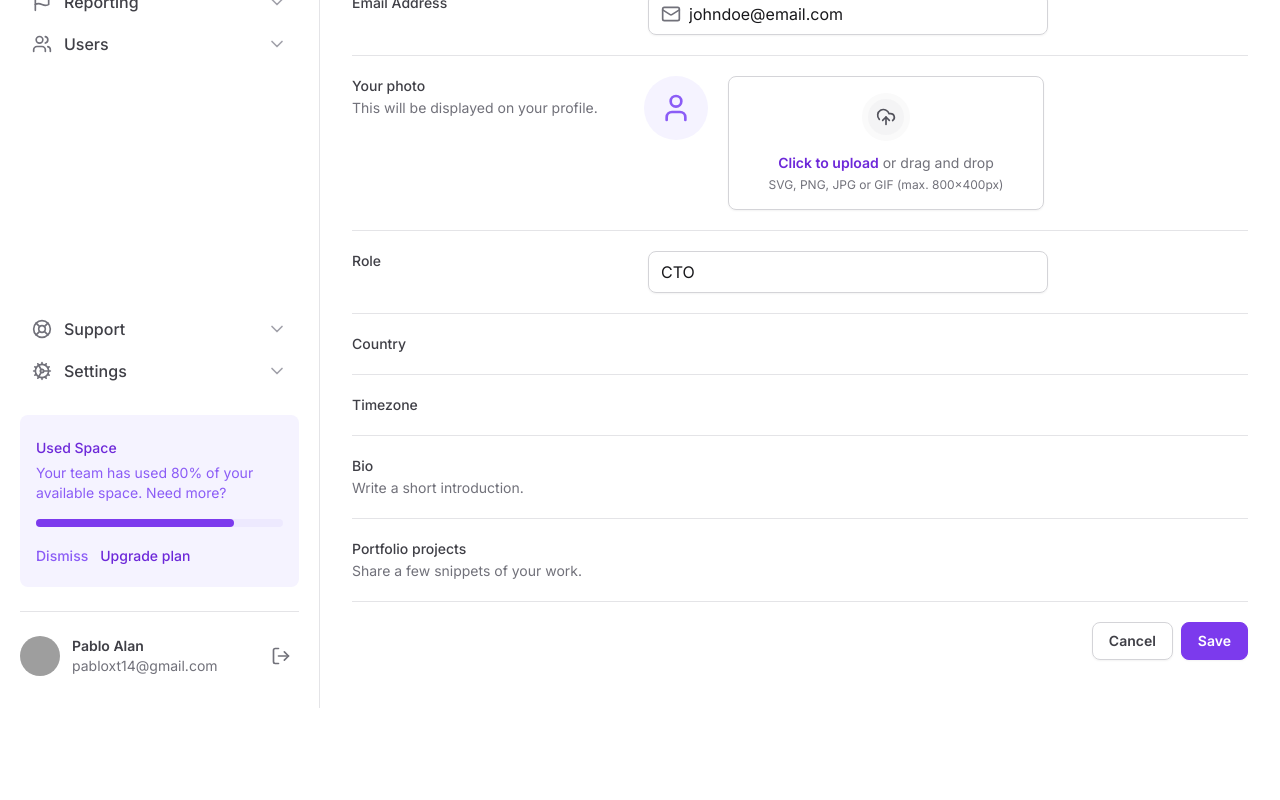
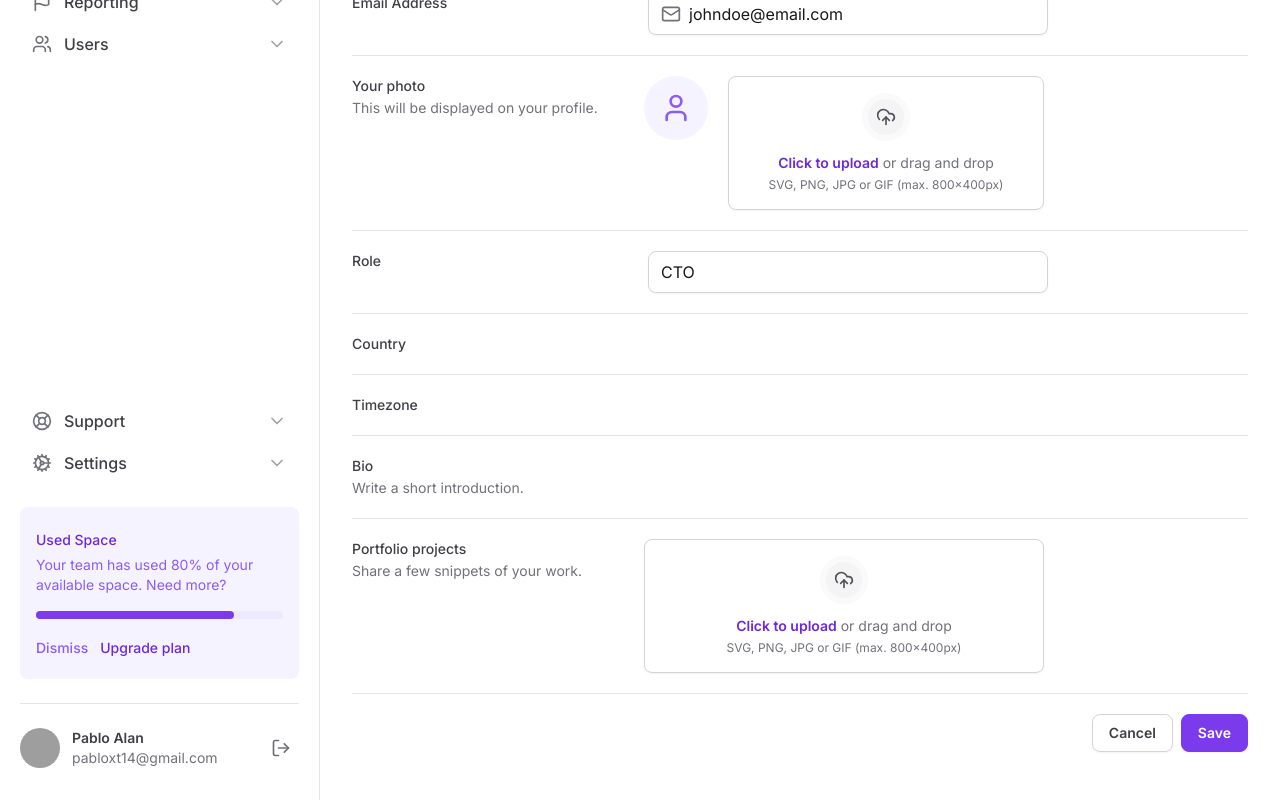
Before and after one commit to PabloXT14/ignite-tailwind, a Next.js app: page / in a window 1280 px wide. Shown: the part 340-1140 px from the top of the page. Before the commit the page ends 1048 px from the top, so only its background shows below. Built offline with nearby package versions, Linux system fonts and the light colour scheme; grey boxes are pictures that could not be loaded.

Commit message:
feat: create component file input

```diff
--- a/src/app/page.tsx
+++ b/src/app/page.tsx
@@ -1,6 +1,7 @@
 import { SettingsTabs } from '@/components/settings-tabs'
 import * as Input from '@/components/input'
-import { LuMail, LuUploadCloud, LuUser } from 'react-icons/lu'
+import { LuMail } from 'react-icons/lu'
+import * as FileInput from '@/components/form/file-input'
 
 export default function Home() {
   return (
@@ -88,34 +89,11 @@
                 This will be displayed on your profile.
               </span>
             </label>
-            <div className="flex items-start gap-5">
-              <div className="flex size-16 items-center justify-center rounded-full bg-violet-50">
-                <LuUser className="size-8 text-violet-500" />
-              </div>
-
-              <label
-                htmlFor="photo"
-                className="hover:bg-violet-25 group flex flex-1 cursor-pointer flex-col items-center gap-3 rounded-lg border border-zinc-300 px-6 py-4 text-center text-zinc-500 shadow-sm transition-colors hover:border-violet-200 hover:text-violet-500"
-              >
-                <div className="border-6 rounded-full border-zinc-50 bg-zinc-100 p-2 group-hover:border-violet-50 group-hover:bg-violet-100">
-                  <LuUploadCloud className="size-5 text-zinc-600 group-hover:text-violet-600" />
-                </div>
-
-                <div className="flex flex-col items-center gap-1">
-                  <span className="text-sm">
-                    <span className="font-semibold text-violet-700">
-                      Click to upload
-                    </span>{' '}
-                    or drag and drop
-                  </span>
-                  <span className="text-xs">
-                    SVG, PNG, JPG or GIF (max. 800x400px)
-                  </span>
-                </div>
-              </label>
-
-              <input type="file" id="photo" className="sr-only" />
-            </div>
+            <FileInput.Root className="flex items-start gap-5">
+              <FileInput.ImagePreview />
+              <FileInput.Trigger />
+              <FileInput.Control />
+            </FileInput.Root>
           </div>
 
           <div className="grid-cols-form grid gap-3 pt-5">
@@ -167,7 +145,10 @@
                 Share a few snippets of your work.
               </span>
             </label>
-            <div />
+            <FileInput.Root>
+              <FileInput.Trigger />
+              <FileInput.Control multiple />
+            </FileInput.Root>
           </div>
 
           <div className="flex items-center justify-end gap-2 pt-5">
--- /dev/null
+++ b/src/components/form/file-input/control.tsx
@@ -0,0 +1,7 @@
+import { ComponentProps } from 'react'
+
+export type ControlProps = ComponentProps<'input'>
+
+export const Control = (props: ControlProps) => {
+  return <input type="file" id="photo" className="sr-only" {...props} />
+}
--- /dev/null
+++ b/src/components/form/file-input/image-preview.tsx
@@ -0,0 +1,9 @@
+import { LuUser } from 'react-icons/lu'
+
+export const ImagePreview = () => {
+  return (
+    <div className="flex size-16 items-center justify-center rounded-full bg-violet-50">
+      <LuUser className="size-8 text-violet-500" />
+    </div>
+  )
+}
--- /dev/null
+++ b/src/components/form/file-input/index.tsx
@@ -0,0 +1,6 @@
+import { Root } from './root'
+import { Control } from './control'
+import { Trigger } from './trigger'
+import { ImagePreview } from './image-preview'
+
+export { Root, Control, Trigger, ImagePreview }
--- /dev/null
+++ b/src/components/form/file-input/root.tsx
@@ -0,0 +1,7 @@
+import { ComponentProps } from 'react'
+
+export type RootProps = ComponentProps<'div'>
+
+export const Root = (props: RootProps) => {
+  return <div {...props} />
+}
--- /dev/null
+++ b/src/components/form/file-input/trigger.tsx
@@ -0,0 +1,22 @@
+import { LuUploadCloud } from 'react-icons/lu'
+
+export const Trigger = () => {
+  return (
+    <label
+      htmlFor="photo"
+      className="hover:bg-violet-25 group flex flex-1 cursor-pointer flex-col items-center gap-3 rounded-lg border border-zinc-300 px-6 py-4 text-center text-zinc-500 shadow-sm transition-colors hover:border-violet-200 hover:text-violet-500"
+    >
+      <div className="border-6 rounded-full border-zinc-50 bg-zinc-100 p-2 group-hover:border-violet-50 group-hover:bg-violet-100">
+        <LuUploadCloud className="size-5 text-zinc-600 group-hover:text-violet-600" />
+      </div>
+
+      <div className="flex flex-col items-center gap-1">
+        <span className="text-sm">
+          <span className="font-semibold text-violet-700">Click to upload</span>{' '}
+          or drag and drop
+        </span>
+        <span className="text-xs">SVG, PNG, JPG or GIF (max. 800x400px)</span>
+      </div>
+    </label>
+  )
+}
```
